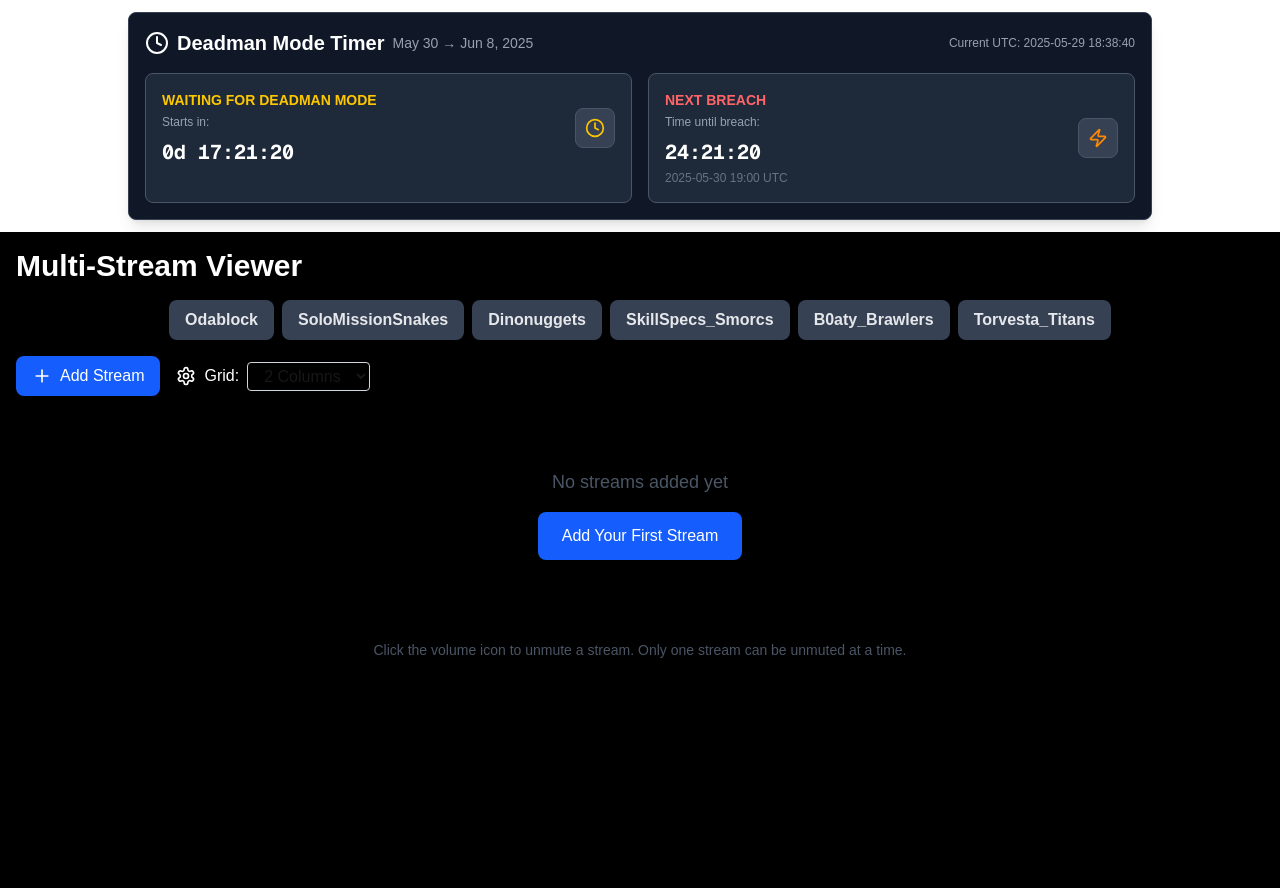
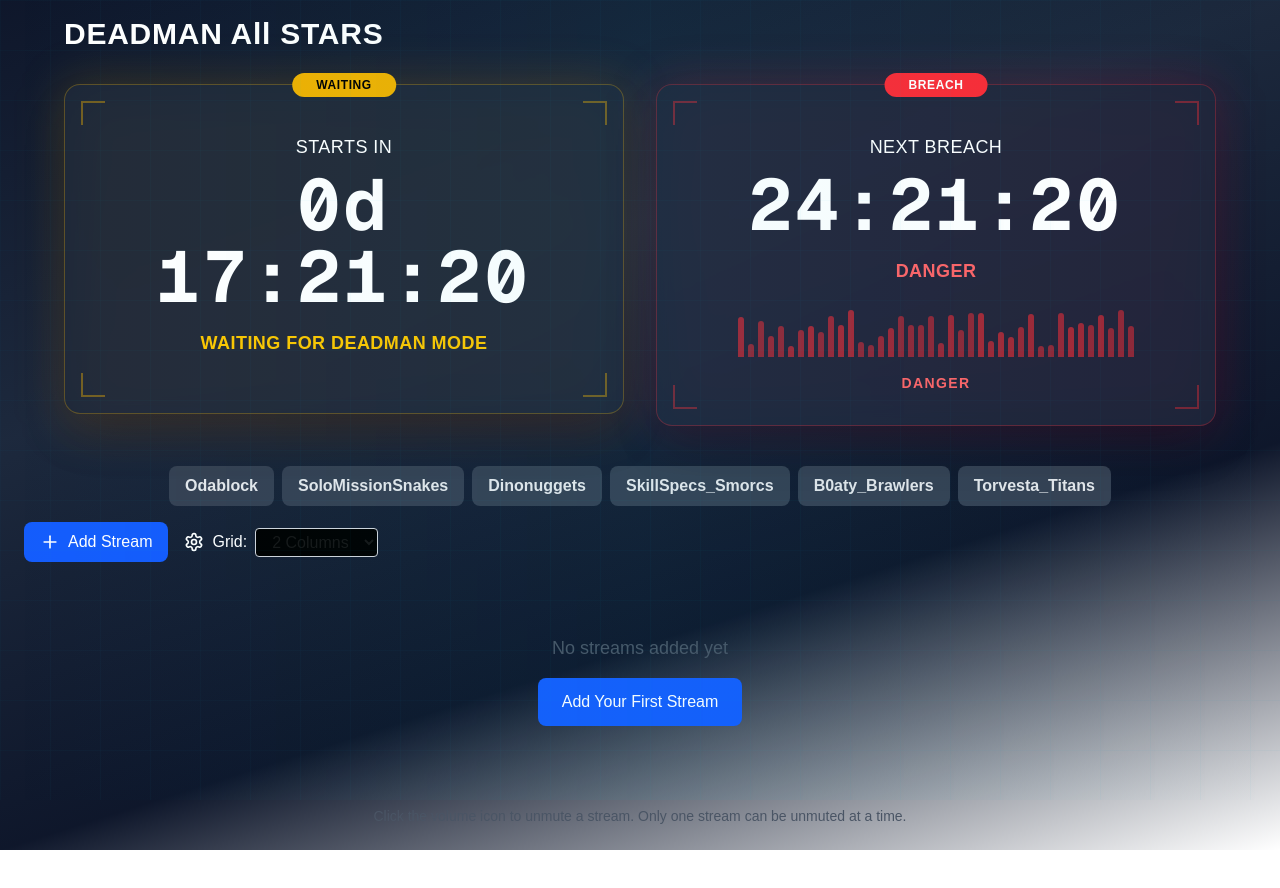
Before and after one commit to itzrossyo/multistream2.0, a Next.js app: page / in a window 1280 px wide. Shown: the top 888 px of the page. After the commit the page ends 850 px from the top, so only its background shows below. Built offline with nearby package versions, Linux system fonts and the light colour scheme.

Commit message:
fixed up some layouts

```diff
--- a/app/componemts/breach.jsx
+++ b/app/componemts/breach.jsx
@@ -1,6 +1,6 @@
 'use client';
 import React, { useState, useEffect } from 'react';
-import { Clock, Zap } from 'lucide-react';
+import { Clock, Zap, Shield } from 'lucide-react';
 
 const DeadmanModeCountdown = () => {
   const [deadmanCountdown, setDeadmanCountdown] = useState('');
@@ -169,85 +169,175 @@ const DeadmanModeCountdown = () => {
     return () => clearInterval(interval);
   }, []);
 
+  // Helper function to extract time components for display
+  const parseCountdownTime = (countdownStr) => {
+    // Handle different time formats
+    if (countdownStr.includes('d ')) {
+      // Format: "Xd HH:MM:SS"
+      const parts = countdownStr.split(' ');
+      const timePart = parts[1] || '00:00:00';
+      const [hours, minutes, seconds] = timePart.split(':').map(Number);
+      return { hours: hours || 0, minutes: minutes || 0, seconds: seconds || 0 };
+    } else if (countdownStr.includes(':')) {
+      // Format: "HH:MM:SS" or "MM:SS"
+      const parts = countdownStr.split(':').map(Number);
+      if (parts.length === 3) {
+        return { hours: parts[0], minutes: parts[1], seconds: parts[2] };
+      } else if (parts.length === 2) {
+        return { hours: 0, minutes: parts[0], seconds: parts[1] };
+      }
+    }
+    return { hours: 0, minutes: 0, seconds: 0 };
+  };
+
+  const deadmanTime = parseCountdownTime(deadmanCountdown);
+  const breachTime = parseCountdownTime(breachCountdown);
+
+  const formatDisplayTime = (minutes, seconds) => {
+    return `${minutes.toString().padStart(2, '0')}:${seconds.toString().padStart(2, '0')}`;
+  };
+
   return (
-    <div className="w-full p-3">
-      <div className="bg-gray-900 rounded-lg p-4 shadow-lg border border-gray-700 max-w-5xl mx-auto">
-        <div className="flex items-center justify-between mb-4">
-          <div className="flex items-center gap-2">
-            <Clock className="w-6 h-6 text-white" />
-            <h1 className="text-xl font-bold text-white">Deadman Mode Timer</h1>
-            <span className="text-sm text-gray-400">May 30 → Jun 8, 2025</span>
+    <div className=" bg-gradient-to-br from-slate-900 via-slate-800 to-slate-900 p-4">
+      {/* Header */}
+      <div className="flex items-center justify-between mb-8 max-w-6xl mx-auto">
+        <div className="flex items-center gap-3">
+          <h1 className="text-3xl font-bold text-white tracking-wide">DEADMAN All STARS</h1>
         </div>
-          <div className="text-xs text-gray-400">
-            Current UTC: {new Date().toISOString().slice(0, 19).replace('T', ' ')}
+        <div className="flex items-center gap-4">
+
+        </div>
+      </div>
+      {/* Main Content */}
+      <div className="max-w-6xl mx-auto">
+        <div className="grid grid-cols-1 lg:grid-cols-2 gap-8">
+          {/* Deadman Mode Panel */}
+          <div className="relative">
+            <div className={`absolute inset-0 ${
+              deadmanStatus === 'DEADMAN MODE ACTIVE' ? 'bg-gradient-to-br from-green-500/20 to-emerald-600/20' :
+              deadmanStatus === 'WAITING FOR DEADMAN MODE' ? 'bg-gradient-to-br from-yellow-500/20 to-orange-600/20' :
+              'bg-gradient-to-br from-gray-500/20 to-slate-600/20'
+            } rounded-2xl blur-xl`}></div>
+            <div className={`relative bg-slate-800/80 backdrop-blur-sm rounded-2xl p-8 border shadow-2xl ${
+              deadmanStatus === 'DEADMAN MODE ACTIVE' ? 'border-green-500/30' :
+              deadmanStatus === 'WAITING FOR DEADMAN MODE' ? 'border-yellow-500/30' :
+              'border-gray-500/30'
+            }`}>
+              <div className="absolute top-0 left-1/2 transform -translate-x-1/2 -translate-y-1/2">
+                <div className={`text-xs font-bold px-6 py-1 rounded-full tracking-wider ${
+                  deadmanStatus === 'DEADMAN MODE ACTIVE' ? 'bg-green-500 text-black' :
+                  deadmanStatus === 'WAITING FOR DEADMAN MODE' ? 'bg-yellow-500 text-black' :
+                  'bg-gray-500 text-white'
+                }`}>
+                  {deadmanStatus === 'DEADMAN MODE ACTIVE' ? 'ACTIVE' :
+                   deadmanStatus === 'WAITING FOR DEADMAN MODE' ? 'WAITING' : 'ENDED'}
                 </div>
               </div>
 
-        <div className="grid grid-cols-1 md:grid-cols-2 gap-4">
-          {/* Deadman Mode Status */}
-          <div className="bg-gray-800 rounded-lg p-4 border border-gray-600">
-            <div className="flex items-center justify-between">
-              <div>
-                <div className={`text-sm font-bold mb-1 ${
+              <div className="text-center pt-4">
+                <div className="text-white text-lg font-medium mb-2 tracking-wide">
+                  {deadmanStatus === 'WAITING FOR DEADMAN MODE' ? 'STARTS IN' : 'TIME LEFT'}
+                </div>
+                <div className="text-7xl font-mono font-bold text-white mb-4 tracking-wider">
+                  {deadmanCountdown || '--:--'}
+                </div>
+                <div className={`text-lg font-semibold mb-6 tracking-wide ${
                   deadmanStatus === 'DEADMAN MODE ACTIVE' ? 'text-green-400' :
                   deadmanStatus === 'WAITING FOR DEADMAN MODE' ? 'text-yellow-400' :
-                  'text-red-400'
+                  'text-gray-400'
                 }`}>
                   {deadmanStatus}
                 </div>
-                <div className="text-xs text-gray-400 mb-2">
-                  {deadmanStatus === 'WAITING FOR DEADMAN MODE' ? 'Starts in:' :
-                   deadmanStatus === 'DEADMAN MODE ACTIVE' ? 'Ends in:' :
-                   'Mode ended'}
               </div>
-                <div className="text-xl font-mono text-white font-bold">
-                  {deadmanCountdown}
+
+              {/* Corner decorations */}
+              <div className={`absolute top-4 left-4 w-6 h-6 border-l-2 border-t-2 ${
+                deadmanStatus === 'DEADMAN MODE ACTIVE' ? 'border-green-500/40' :
+                deadmanStatus === 'WAITING FOR DEADMAN MODE' ? 'border-yellow-500/40' :
+                'border-gray-500/40'
+              }`}></div>
+              <div className={`absolute top-4 right-4 w-6 h-6 border-r-2 border-t-2 ${
+                deadmanStatus === 'DEADMAN MODE ACTIVE' ? 'border-green-500/40' :
+                deadmanStatus === 'WAITING FOR DEADMAN MODE' ? 'border-yellow-500/40' :
+                'border-gray-500/40'
+              }`}></div>
+              <div className={`absolute bottom-4 left-4 w-6 h-6 border-l-2 border-b-2 ${
+                deadmanStatus === 'DEADMAN MODE ACTIVE' ? 'border-green-500/40' :
+                deadmanStatus === 'WAITING FOR DEADMAN MODE' ? 'border-yellow-500/40' :
+                'border-gray-500/40'
+              }`}></div>
+              <div className={`absolute bottom-4 right-4 w-6 h-6 border-r-2 border-b-2 ${
+                deadmanStatus === 'DEADMAN MODE ACTIVE' ? 'border-green-500/40' :
+                deadmanStatus === 'WAITING FOR DEADMAN MODE' ? 'border-yellow-500/40' :
+                'border-gray-500/40'
+              }`}></div>
             </div>
           </div>
-              <div className="w-10 h-10 bg-gray-700 rounded-lg flex items-center justify-center border border-gray-600">
-                <Clock className={`w-5 h-5 ${
-                  deadmanStatus === 'DEADMAN MODE ACTIVE' ? 'text-green-400' :
-                  deadmanStatus === 'WAITING FOR DEADMAN MODE' ? 'text-yellow-400' :
-                  'text-gray-400'
-                }`} />
+
+          {/* Breach Panel */}
+          <div className="relative">
+            <div className="absolute inset-0 bg-gradient-to-br from-red-500/20 to-rose-600/20 rounded-2xl blur-xl"></div>
+            <div className="relative bg-slate-800/80 backdrop-blur-sm rounded-2xl p-8 border border-red-500/30 shadow-2xl">
+              <div className="absolute top-0 left-1/2 transform -translate-x-1/2 -translate-y-1/2">
+                <div className={`text-xs font-bold px-6 py-1 rounded-full tracking-wider ${
+                  isBreachActive ? 'bg-red-500 text-white animate-pulse' : 'bg-red-500 text-white'
+                }`}>
+                  {isBreachActive ? 'BREACH ACTIVE' : 'BREACH'}
+                </div>
+              </div>
+
+              <div className="text-center pt-4">
+                <div className="text-white text-lg font-medium mb-2 tracking-wide">
+                  {isBreachActive ? 'TIME LEFT' : 'NEXT BREACH'}
+                </div>
+                <div className={`text-7xl font-mono font-bold mb-4 tracking-wider ${
+                  isBreachActive ? 'text-red-400 animate-pulse' : 'text-white'
+                }`}>
+                  {breachCountdown || '--:--'}
+                </div>
+                <div className="text-red-400 text-lg font-semibold mb-6 tracking-wide">
+                  {isBreachActive ? 'ACTIVE' : 'DANGER'}
+                </div>
+
+                {/* Danger indicator bars */}
+                <div className="flex justify-center items-end gap-1 mb-4 h-12">
+                  {Array.from({ length: 40 }, (_, i) => (
+                    <div
+                      key={i}
+                      className="bg-red-500 w-1.5 rounded-t-sm opacity-60"
+                      style={{
+                        height: `${Math.random() * 80 + 20}%`,
+                        animation: `pulse ${0.5 + Math.random() * 1}s infinite`
+                      }}
+                    ></div>
+                  ))}
+                </div>
+
+                <div className="text-red-400 text-sm font-semibold tracking-widest">DANGER</div>
+              </div>
+
+              {/* Corner decorations */}
+              <div className="absolute top-4 left-4 w-6 h-6 border-l-2 border-t-2 border-red-500/40"></div>
+              <div className="absolute top-4 right-4 w-6 h-6 border-r-2 border-t-2 border-red-500/40"></div>
+              <div className="absolute bottom-4 left-4 w-6 h-6 border-l-2 border-b-2 border-red-500/40"></div>
+              <div className="absolute bottom-4 right-4 w-6 h-6 border-r-2 border-b-2 border-red-500/40"></div>
             </div>
           </div>
         </div>
 
-          {/* Breach Countdown */}
-          <div className="bg-gray-800 rounded-lg p-4 border border-gray-600">
-            <div className="flex items-center justify-between">
-              <div>
-                <div className={`text-sm font-bold mb-1 ${
-                  isBreachActive ? 'text-red-400' : 'text-red-400'
-                }`}>
-                  {isBreachActive ? 'BREACH ACTIVE' : 'NEXT BREACH'}
-                </div>
-                <div className="text-xs text-gray-400 mb-2">
-                  {isBreachActive ? 'Time remaining:' :
-                   nextBreachTime ? 'Time until breach:' : 'No more breaches'}
-                </div>
-                <div className={`text-xl font-mono font-bold ${
-                  isBreachActive ? 'text-red-400 animate-pulse' :
-                  breachCountdown === 'BREACH STARTING NOW!' ? 'text-red-400 animate-pulse' : 'text-white'
-                }`}>
-                  {breachCountdown}
-                </div>
-                {nextBreachTime && !isBreachActive && (
-                  <div className="text-xs text-gray-500 mt-1">
-                    {nextBreachTime.toISOString().slice(0, 16).replace('T', ' ')} UTC
-                  </div>
-                )}
-              </div>
-              <div className="w-10 h-10 bg-gray-700 rounded-lg flex items-center justify-center border border-gray-600">
-                <Zap className={`w-5 h-5 ${
-                  isBreachActive ? 'text-red-400 animate-pulse' :
-                  breachCountdown === 'BREACH STARTING NOW!' ? 'text-red-400' :
-                  nextBreachTime ? 'text-orange-400' : 'text-gray-400'
-                }`} />
-              </div>
-            </div>
-          </div>
+        {/* Grid background effect */}
+        <div className="absolute inset-0 pointer-events-none">
+          <div className="absolute inset-0 bg-gradient-to-r from-transparent via-cyan-500/5 to-transparent"></div>
+          <div
+            className="absolute inset-0 opacity-10"
+            style={{
+              backgroundImage: `
+                linear-gradient(rgba(6, 182, 212, 0.3) 1px, transparent 1px),
+                linear-gradient(90deg, rgba(6, 182, 212, 0.3) 1px, transparent 1px)
+              `,
+              backgroundSize: '50px 50px'
+            }}
+          ></div>
         </div>
       </div>
     </div>
--- a/app/componemts/multistream.jsx
+++ b/app/componemts/multistream.jsx
@@ -192,11 +192,9 @@ const MultiStreamViewer = () => {
     };
 
     return (
-        <div className="min-h-screen p-4 bg-black">
+        <div className=" bg-gradient-to-br from-slate-800 via-slate-900 to-slate-8 p-6">
             {/* Header */}
             <div className="mb-6">
-                <h1 className="text-3xl font-bold text-white  mb-4">Multi-Stream Viewer</h1>
-
                 {/* Team Selector */}
                 <div className="flex flex-wrap justify-center  gap-2 mb-4">
                     {Object.keys(TEAMS).map((team) => (
```
Also changed, not shown: app/componemts/hero.jsx (added), public/images/deadman-mode-banner.png (added). Lines whose indentation alone changed are shown as unchanged.
